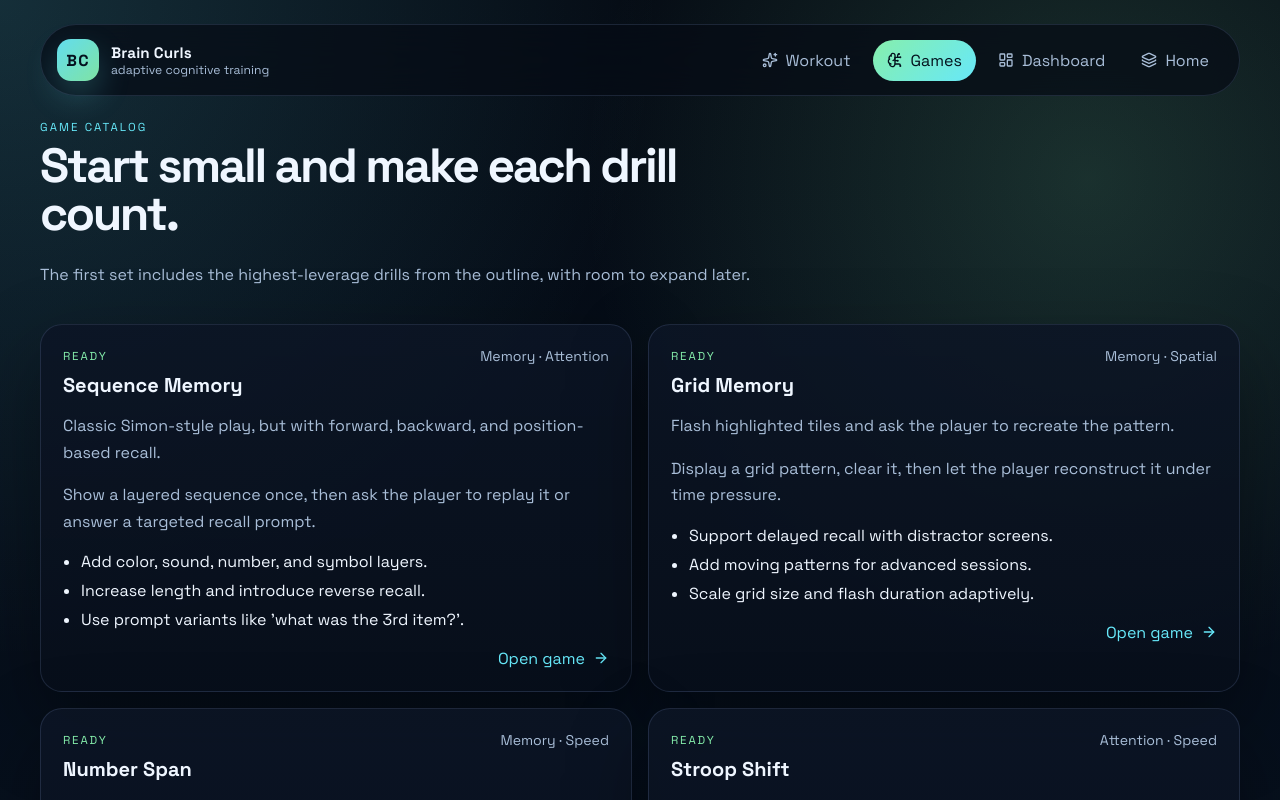
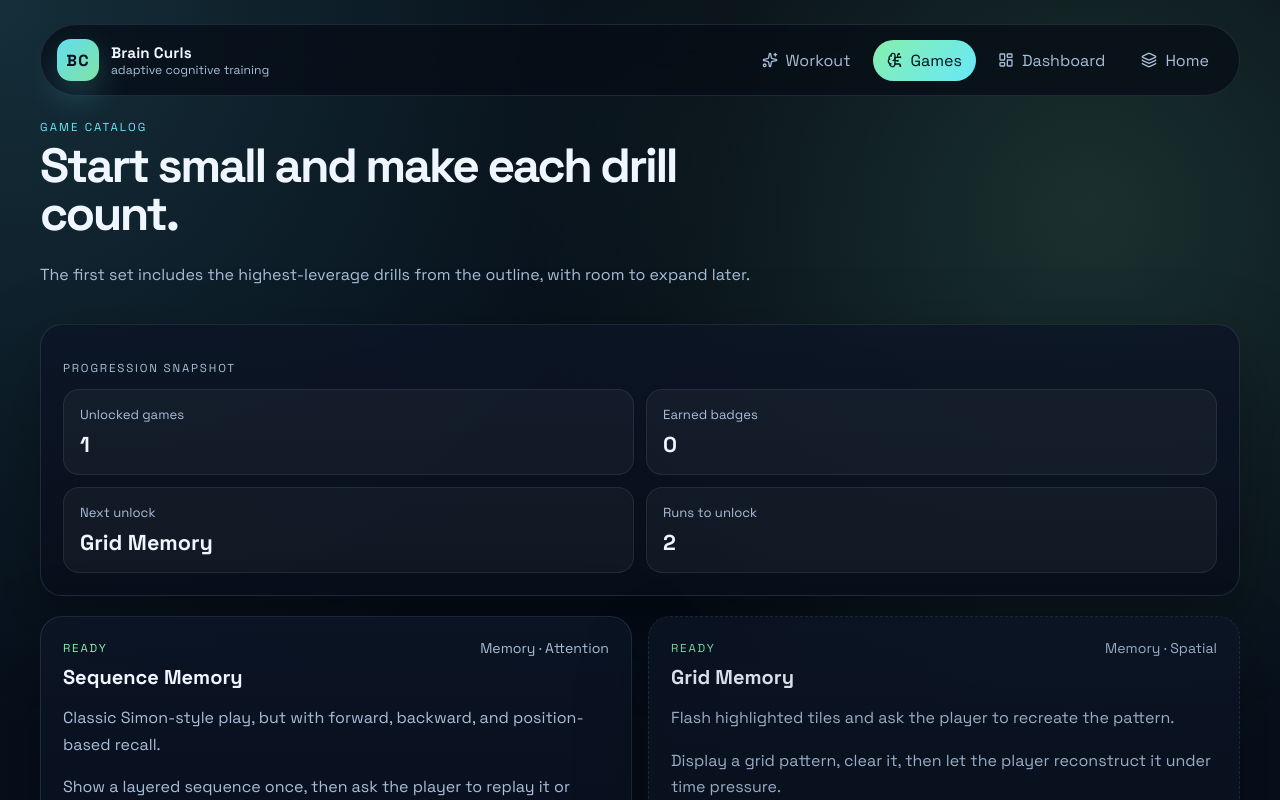
Before and after one commit to burnsco/brain-curls, a React (Vite) app: page /games in a window 1280 px wide. Shown: the top 800 px of the page. Built offline with nearby package versions, Linux system fonts and the light colour scheme.

Commit message:
add progression unlocks

```diff
--- a/src/components/game-card.tsx
+++ b/src/components/game-card.tsx
@@ -5,11 +5,13 @@ import type { TrainingGame } from "../types";
 
 interface GameCardProps {
   game: TrainingGame;
+  locked?: boolean;
+  unlockText?: string;
 }
 
-export function GameCard({ game }: GameCardProps) {
+export function GameCard({ game, locked = false, unlockText }: GameCardProps) {
   return (
-    <Card className="game-card">
+    <Card className={`game-card ${locked ? "game-card-locked" : ""}`.trim()}>
       <div className="game-topline">
         <span className={`status status-${game.status}`}>{game.status}</span>
         <span className="domains">{game.domains.join(" · ")}</span>
@@ -23,8 +25,8 @@ export function GameCard({ game }: GameCardProps) {
         ))}
       </ul>
       <div className="game-footer">
-        {game.status === "planned" ? (
-          <span className="coming-soon">Coming soon</span>
+        {locked ? (
+          <span className="coming-soon">{unlockText ?? "Locked"}</span>
         ) : (
           <Link className="inline-link" to={`/games/${game.slug}`}>
             Open game
--- /dev/null
+++ b/src/lib/progression.ts
@@ -0,0 +1,39 @@
+import { starterGames } from "../data/games";
+import type { ProgressState } from "../store/brain-curls-store";
+
+const GAME_UNLOCKS: Array<{ slug: string; runs: number }> = [
+  { slug: "sequence-memory", runs: 0 },
+  { slug: "grid-memory", runs: 2 },
+  { slug: "number-span", runs: 4 },
+  { slug: "stroop-shift", runs: 6 },
+  { slug: "pattern-completion", runs: 8 },
+  { slug: "word-association", runs: 10 },
+  { slug: "target-tracking", runs: 12 },
+];
+
+const BADGE_THRESHOLDS = [
+  { name: "First Curl", when: (progress: ProgressState) => progress.totalRuns >= 1 },
+  { name: "Three-Day Streak", when: (progress: ProgressState) => progress.currentStreak >= 3 },
+  { name: "Consistency", when: (progress: ProgressState) => progress.bestStreak >= 7 },
+  { name: "Ten Runs", when: (progress: ProgressState) => progress.totalRuns >= 10 },
+  { name: "Peak Set", when: (progress: ProgressState) => progress.bestRunScore >= 900 },
+];
+
+export function getUnlockedGameSlugs(progress: ProgressState) {
+  return GAME_UNLOCKS.filter((unlock) => progress.totalRuns >= unlock.runs).map((unlock) => unlock.slug);
+}
+
+export function getEarnedBadges(progress: ProgressState) {
+  return BADGE_THRESHOLDS.filter((badge) => badge.when(progress)).map((badge) => badge.name);
+}
+
+export function getNextUnlock(progress: ProgressState) {
+  const nextGame = GAME_UNLOCKS.find((unlock) => progress.totalRuns < unlock.runs);
+  if (!nextGame) return null;
+
+  const remainingRuns = Math.max(0, nextGame.runs - progress.totalRuns);
+  return {
+    label: starterGames.find((game) => game.slug === nextGame.slug)?.name ?? nextGame.slug,
+    remainingRuns,
+  };
+}
--- a/src/lib/workouts.ts
+++ b/src/lib/workouts.ts
@@ -9,14 +9,18 @@ export function getGameBySlug(slug: string): TrainingGame | undefined {
   return starterGames.find((game) => game.slug === slug);
 }
 
-export function getDefaultWorkoutSlugs(): string[] {
-  return [
+export function getDefaultWorkoutSlugs(unlockedSlugs: string[] = []): string[] {
+  const preferredOrder = [
     "sequence-memory",
     "grid-memory",
     "number-span",
     "stroop-shift",
     "pattern-completion",
+    "word-association",
+    "target-tracking",
   ];
+
+  return preferredOrder.filter((slug) => unlockedSlugs.includes(slug));
 }
 
 export function getNextWorkoutSlug(currentSlug: string, queue: string[]): string | null {
--- a/src/pages/GamesPage.tsx
+++ b/src/pages/GamesPage.tsx
@@ -1,8 +1,11 @@
 import { SectionHeading } from "../components/section-heading";
 import { GameCard } from "../components/game-card";
+import { Card } from "../components/card";
 import { starterGames } from "../data/games";
+import { useBrainCurlsState } from "../store/brain-curls-store";
 
 export function GamesPage() {
+  const { progress } = useBrainCurlsState();
   return (
     <main className="section-page">
       <SectionHeading
@@ -11,9 +14,44 @@ export function GamesPage() {
         description="The first set includes the highest-leverage drills from the outline, with room to expand later."
       />
 
+      <Card className="progress-card">
+        <p className="panel-label">Progression snapshot</p>
+        <div className="dashboard-stats">
+          <div>
+            <span>Unlocked games</span>
+            <strong>{progress.unlockedGameSlugs.length}</strong>
+          </div>
+          <div>
+            <span>Earned badges</span>
+            <strong>{progress.earnedBadges.length}</strong>
+          </div>
+          <div>
+            <span>Next unlock</span>
+            <strong>{progress.nextUnlock ? progress.nextUnlock.label : "All open"}</strong>
+          </div>
+          <div>
+            <span>Runs to unlock</span>
+            <strong>{progress.nextUnlock ? progress.nextUnlock.remainingRuns : 0}</strong>
+          </div>
+        </div>
+      </Card>
+
       <div className="games-grid">
         {starterGames.map((game) => (
-          <GameCard key={game.slug} game={game} />
+          <GameCard
+            key={game.slug}
+            game={game}
+            locked={!progress.unlockedGameSlugs.includes(game.slug)}
+            unlockText={
+              progress.unlockedGameSlugs.includes(game.slug)
+                ? undefined
+                : game.status === "planned"
+                  ? "Coming soon"
+                  : progress.nextUnlock
+                    ? `Unlock in ${progress.nextUnlock.remainingRuns} runs`
+                    : "Locked"
+            }
+          />
         ))}
       </div>
     </main>
--- a/src/pages/HomePage.tsx
+++ b/src/pages/HomePage.tsx
@@ -104,8 +104,47 @@ export function HomePage() {
               <dt>Trend focus</dt>
               <dd>{progress.totalRuns > 0 ? "Tracked" : "Consistency"}</dd>
             </div>
+            <div>
+              <dt>Unlocked games</dt>
+              <dd>{progress.unlockedGameSlugs.length}</dd>
+            </div>
           </dl>
         </Card>
+      </section>
+
+      <section className="section">
+        <SectionHeading
+          eyebrow="progression layer"
+          title="Unlocks and streaks keep the loop moving."
+          description="The app now tracks earned badges, visible unlock milestones, and the next game you’re working toward."
+        />
+
+        <div className="progress-layout">
+          <Card className="progress-card">
+            <p className="panel-label">Badges earned</p>
+            <div className="badge-row">
+              {progress.earnedBadges.length > 0 ? (
+                progress.earnedBadges.map((badge) => (
+                  <span key={badge} className="badge-pill">
+                    {badge}
+                  </span>
+                ))
+              ) : (
+                <span className="empty-state">No badges yet. Finish a few runs to unlock them.</span>
+              )}
+            </div>
+          </Card>
+
+          <Card className="progress-card">
+            <p className="panel-label">Next unlock</p>
+            <h3>{progress.nextUnlock ? progress.nextUnlock.label : "All games unlocked"}</h3>
+            <p>
+              {progress.nextUnlock
+                ? `${progress.nextUnlock.remainingRuns} more run${progress.nextUnlock.remainingRuns === 1 ? "" : "s"} to unlock the next drill.`
+                : "The full starter set is available."}
+            </p>
+          </Card>
+        </div>
       </section>
 
       <section className="section" id="pillars">
--- a/src/pages/WorkoutPage.tsx
+++ b/src/pages/WorkoutPage.tsx
@@ -7,8 +7,8 @@ import { resetWorkout, startWorkout, useBrainCurlsState } from "../store/brain-c
 
 export function WorkoutPage() {
   const navigate = useNavigate();
-  const { session } = useBrainCurlsState();
-  const queuedSlugs = session?.gameSlugs ?? getDefaultWorkoutSlugs();
+  const { session, progress } = useBrainCurlsState();
+  const queuedSlugs = session?.gameSlugs ?? getDefaultWorkoutSlugs(progress.unlockedGameSlugs);
   const lastCompleted = session?.completedSlugs.at(-1) ?? "";
   const nextSlug = session ? getNextWorkoutSlug(lastCompleted, queuedSlugs) : queuedSlugs[0];
   const queuedGames = queuedSlugs.map((slug) => getGameBySlug(slug)).filter(Boolean);
@@ -26,6 +26,9 @@ export function WorkoutPage() {
         <Card className="progress-card">
           <p className="panel-label">Today&apos;s workout</p>
           <h3>{queuedGames.length} games queued</h3>
+          <p className="game-mechanic">
+            Unlocks shape the queue. New games are added when progression milestones are reached.
+          </p>
           <div className="workout-list">
             {queuedGames.map((game) => (
               <div key={game?.slug}>
--- a/src/store/brain-curls-store.ts
+++ b/src/store/brain-curls-store.ts
@@ -2,6 +2,7 @@ import { useSyncExternalStore } from "react";
 import { pillars } from "../data/pillars";
 import type { CognitiveDomain, TrainingGame } from "../types";
 import { levelFromRecentRuns, scoreRun } from "../lib/scoring";
+import { getEarnedBadges, getUnlockedGameSlugs, getNextUnlock } from "../lib/progression";
 
 export interface GameRunRecord {
   slug: string;
@@ -32,6 +33,9 @@ export interface ProgressState {
   lastPlayedAt: number | null;
   domainProgress: Record<CognitiveDomain, DomainProgress>;
   recentRuns: GameRunRecord[];
+  unlockedGameSlugs: string[];
+  earnedBadges: string[];
+  nextUnlock: { label: string; remainingRuns: number } | null;
 }
 
 export interface SessionState {
@@ -75,12 +79,24 @@ const defaultProgress = (): ProgressState => ({
   lastPlayedAt: null,
   domainProgress: defaultDomainProgress(),
   recentRuns: [],
+  unlockedGameSlugs: [],
+  earnedBadges: [],
+  nextUnlock: null,
 });
 
 const defaultState = (): BrainCurlsState => ({
-  progress: defaultProgress(),
+  progress: enrichProgress(defaultProgress()),
   session: null,
 });
+
+function enrichProgress(progress: ProgressState): ProgressState {
+  return {
+    ...progress,
+    unlockedGameSlugs: getUnlockedGameSlugs(progress),
+    earnedBadges: getEarnedBadges(progress),
+    nextUnlock: getNextUnlock(progress),
+  };
+}
 
 let state = loadState();
 const listeners = new Set<() => void>();
@@ -96,15 +112,16 @@ function loadState(): BrainCurlsState {
     const parsed = JSON.parse(raw) as Partial<BrainCurlsState>;
     const parsedProgress: Partial<ProgressState> = parsed.progress ?? {};
     const parsedDomainProgress = parsedProgress.domainProgress ?? {};
-    return {
-      progress: {
+    const mergedProgress: ProgressState = {
       ...defaultProgress(),
       ...parsedProgress,
       domainProgress: {
         ...defaultDomainProgress(),
         ...parsedDomainProgress,
       },
-      },
+    };
+    return {
+      progress: enrichProgress(mergedProgress),
       session: parsed.session ?? null,
     };
   } catch {
@@ -193,14 +210,7 @@ export function completeGameRun(game: TrainingGame, metrics: { accuracy: number;
     const nextCompleted = new Set(currentState.session?.completedSlugs ?? []);
     nextCompleted.add(game.slug);
 
-    return {
-      session: currentState.session
-        ? {
-            ...currentState.session,
-            completedSlugs: Array.from(nextCompleted),
-          }
-        : null,
-      progress: {
+    const nextProgress: ProgressState = {
       totalSessions: currentState.progress.totalSessions,
       totalRuns: currentState.progress.totalRuns + 1,
       totalScore: currentState.progress.totalScore + score,
@@ -214,7 +224,19 @@ export function completeGameRun(game: TrainingGame, metrics: { accuracy: number;
         [run.domain]: nextDomainState,
       },
       recentRuns: [run, ...currentState.progress.recentRuns].slice(0, MAX_RECENT_RUNS),
-      },
+      unlockedGameSlugs: currentState.progress.unlockedGameSlugs,
+      earnedBadges: currentState.progress.earnedBadges,
+      nextUnlock: currentState.progress.nextUnlock,
+    };
+
+    return {
+      session: currentState.session
+        ? {
+            ...currentState.session,
+            completedSlugs: Array.from(nextCompleted),
+          }
+        : null,
+      progress: enrichProgress(nextProgress),
     };
   });
 
--- a/src/styles.css
+++ b/src/styles.css
@@ -439,6 +439,11 @@ main {
 
 .coming-soon {
   color: var(--muted);
+}
+
+.game-card-locked {
+  opacity: 0.9;
+  border-style: dashed;
 }
 
 .game-card li + li {
@@ -899,6 +904,21 @@ main {
   font-size: 1.35rem;
 }
 
+.badge-row {
+  display: flex;
+  flex-wrap: wrap;
+  gap: 10px;
+}
+
+.badge-pill {
+  padding: 8px 12px;
+  border-radius: 999px;
+  background: rgba(103, 232, 249, 0.12);
+  border: 1px solid rgba(103, 232, 249, 0.2);
+  color: var(--text);
+  font-size: 0.88rem;
+}
+
 .roadmap-list {
   display: grid;
   grid-template-columns: repeat(4, minmax(0, 1fr));
```
Also changed, not shown: src/pages/GamePage.tsx (+16 -0 lines). Lines whose indentation alone changed are shown as unchanged.
